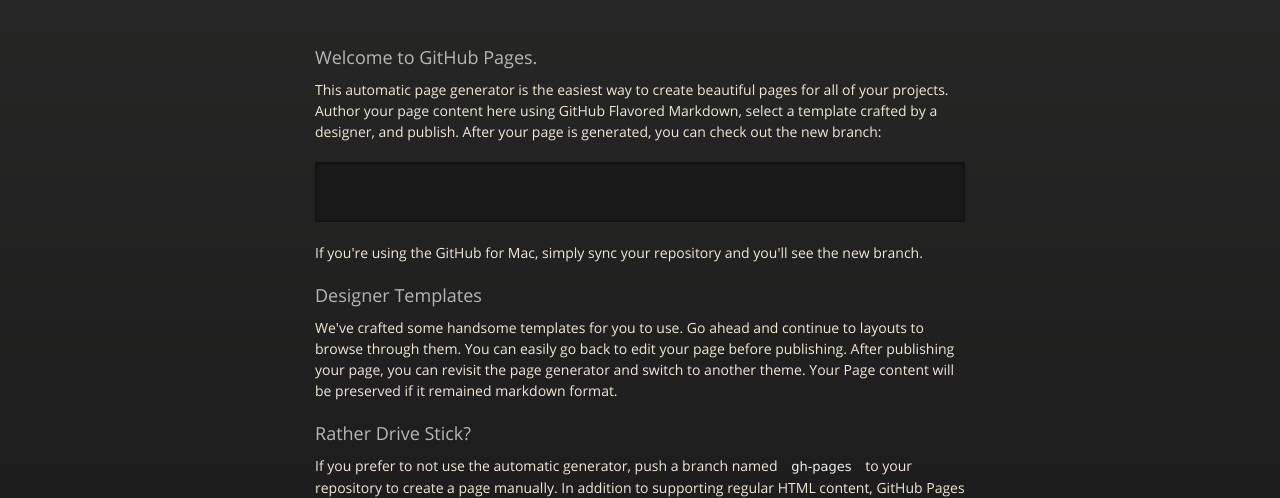
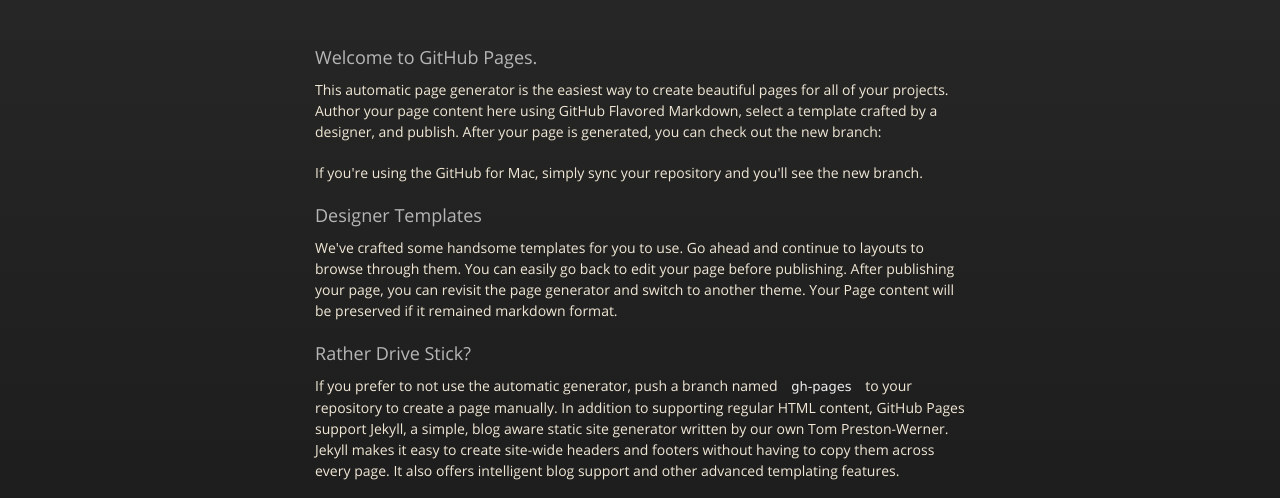
Before and after one commit to SunnyGarg/Bubble-ProgressBar, a plain HTML site: page index.html in a window 1280 px wide. Shown: the part 226-724 px from the top of the page. Drawn offline with nearby package versions, Linux system fonts and the light colour scheme.

Commit message:
Update index.html

```diff
--- a/index.html
+++ b/index.html
@@ -43,7 +43,7 @@
 
 <p>This automatic page generator is the easiest way to create beautiful pages for all of your projects. Author your page content here using GitHub Flavored Markdown, select a template crafted by a designer, and publish. After your page is generated, you can check out the new branch:</p>
 
-<pre><code><com.sunny.bubbleprogressbar.BubbleProgressBar
+<com.sunny.bubbleprogressbar.BubbleProgressBar
         android:id="@+id/bubble_progress_bar"
         android:layout_width="wrap_content"
         android:layout_height="wrap_content"
@@ -52,7 +52,7 @@
         android:layout_marginTop="20dp"
         android:gravity="center_horizontal|center_vertical"
         android:visibility="visible" >
-    </com.sunny.bubbleprogressbar.BubbleProgressBar></code></pre>
+    </com.sunny.bubbleprogressbar.BubbleProgressBar>
 
 <p>If you're using the GitHub for Mac, simply sync your repository and you'll see the new branch.</p>
 
```
